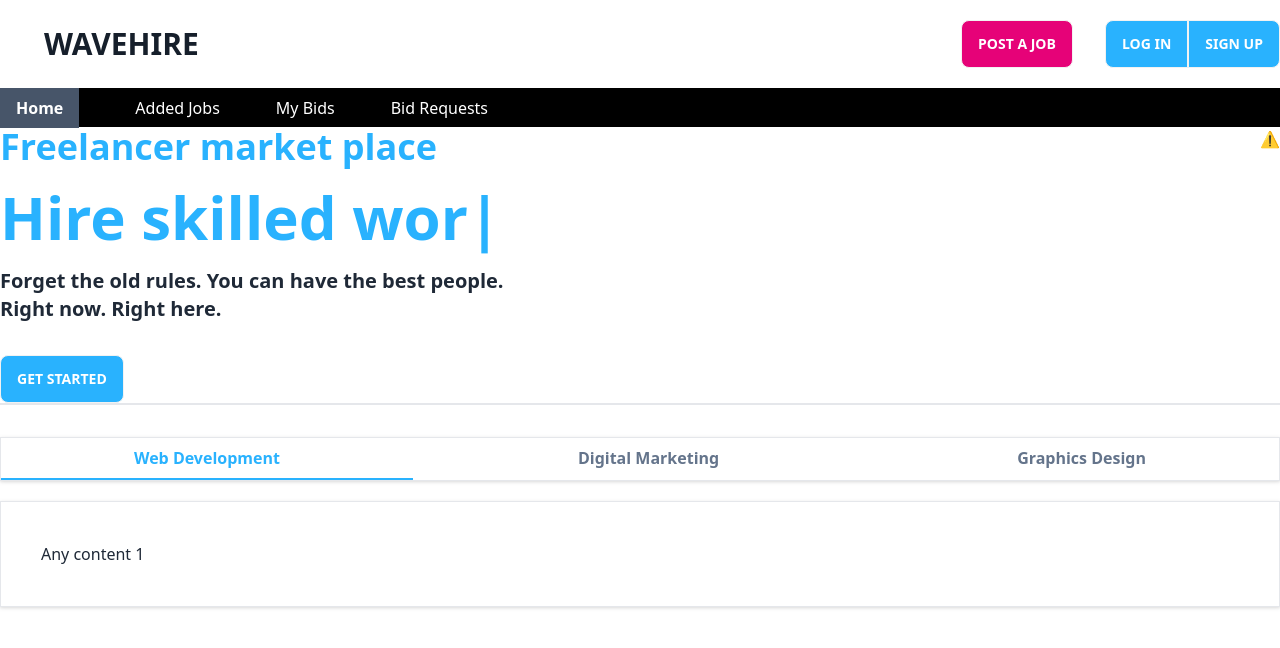
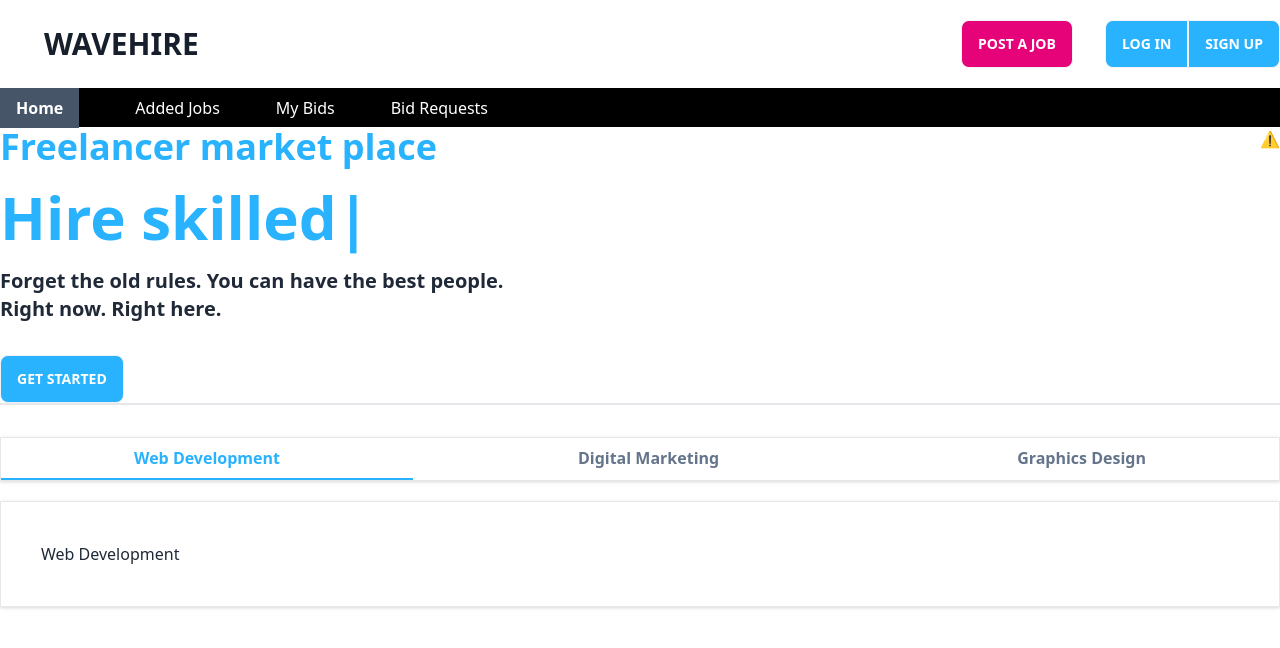
Before and after one commit to maharib820/b8a11-client-side, a React (Vite) app: page / in a window 1280 px wide. Shown: the top 648 px of the page. Built offline with nearby package versions, Linux system fonts and the light colour scheme; no server answers; some icons are missing.

Commit message:
tab section dynamically implemented

```diff
--- /dev/null
+++ b/src/Components/AllJobsCard.jsx
@@ -0,0 +1,9 @@
+const AllJobsCard = ({category}) => {
+    return (
+        <div>
+            <h2>{category.category}</h2>
+        </div>
+    );
+};
+
+export default AllJobsCard;
--- a/src/Components/Banner.jsx
+++ b/src/Components/Banner.jsx
@@ -14,7 +14,7 @@ const Banner = () => {
                                 sequence={[
                                     'Hire skilled worker',
                                     500,
-                                    'Or get job on skill',
+                                    'Or find work on skill',
                                     500
                                 ]}
                                 wrapper="span"
--- a/src/Pages/Home/Home.jsx
+++ b/src/Pages/Home/Home.jsx
@@ -1,8 +1,13 @@
 import { useState } from "react";
 import Banner from "../../Components/Banner";
 import { Tab, Tabs, TabList, TabPanel } from 'react-tabs';
+import { useLoaderData } from "react-router-dom";
+import AllJobsCard from "../../Components/AllJobsCard";
 
 const Home = () => {
+
+    const categories = useLoaderData();
+    console.log(categories);
 
     const [tabIndex, setTabIndex] = useState(0);
 
@@ -15,22 +20,26 @@ const Home = () => {
                 <Tabs defaultFocus={true} defaultIndex={tabIndex} onSelect={(index) => setTabIndex(index)} className="w-full">
                     <div className="max-w-7xl mx-auto bg-white border drop-shadow">
                         <TabList className="flex gap-8 mx-auto text-slate-500 font-bold">
-                            <Tab className={`flex-grow text-center py-2 outline-none ${tabIndex===0 ? 'text-[#29b2fe] border-b-2 border-[#29b2fe]' : ''}`}>Web Development</Tab>
-                            <Tab className={`flex-grow text-center py-2 outline-none ${tabIndex===1 ? 'text-[#29b2fe] border-b-2 border-[#29b2fe]' : ''}`}>Digital Marketing</Tab>
-                            <Tab className={`flex-grow text-center py-2 outline-none ${tabIndex===2 ? 'text-[#29b2fe] border-b-2 border-[#29b2fe]' : ''}`}>Graphics Design</Tab>
+                            {
+                                categories.map(category => {
+                                    return <Tab
+                                        key={category.id}
+                                        className={`flex-grow text-center py-2 outline-none ${tabIndex === (category.id - 1) ? 'text-[#29b2fe] border-b-2 border-[#29b2fe]' : ''}`}>
+                                        {category.category}
+                                    </Tab>
+                                })
+                            }
                         </TabList>
                     </div>
 
                     <div className="max-w-7xl mx-auto bg-white border drop-shadow p-10 mt-5">
-                        <TabPanel>
-                            <h2>Any content 1</h2>
-                        </TabPanel>
-                        <TabPanel>
-                            <h2>Any content 2</h2>
-                        </TabPanel>
-                        <TabPanel>
-                            <h2>Any content 3</h2>
-                        </TabPanel>
+                        {
+                            categories.map(category => {
+                                return <TabPanel key={category.id}>
+                                    <AllJobsCard category={category}></AllJobsCard>
+                                </TabPanel>
+                            })
+                        }
                     </div>
                 </Tabs>
             </div>
--- a/src/Pages/PostAJob/PostAJob.jsx
+++ b/src/Pages/PostAJob/PostAJob.jsx
@@ -28,14 +28,29 @@ const PostAJob = () => {
         const minprice = form.minprice.value;
         const maxprice = form.maxprice.value;
         const description = form.description.value;
-        const newJob = {email, title, category, date, minprice, maxprice, description};
+        const newJob = { email, title, category, date, minprice, maxprice, description };
         // console.log(newJob);
+        fetch("http://localhost:5000/newAddedJobs", {
+            method: "POST",
+            headers: {
+                "content-type":"application/json"
+            },
+            body: JSON.stringify(newJob)
+        })
+            .then(res => res.json())
+            .then(data => {
+                console.log(data);
+                if(data.insertedId){
+                    alert("added");
+                    form.reset();
+                }
+            })
     }
 
     return (
         <div className="w-2/3 mx-auto">
             <form onSubmit={handleAddJobForm}>
-                <h2 className="text-3xl font-bold mt-10 mb-6 text-center">Post a Job</h2>
+                <h2 className="text-3xl font-bold mt-10 mb-6 text-center">POST JOB</h2>
                 {/* row1 */}
                 <div className="flex gap-5">
                     <div className="form-control flex-1">
--- a/src/Routes/Routes.jsx
+++ b/src/Routes/Routes.jsx
@@ -17,7 +17,8 @@ const router = createBrowserRouter([
         children: [
             {
                 path: "/",
-                element: <Home></Home>
+                element: <Home></Home>,
+                loader: () => fetch("category.json")
             },
             {
                 path: "/login",
```
